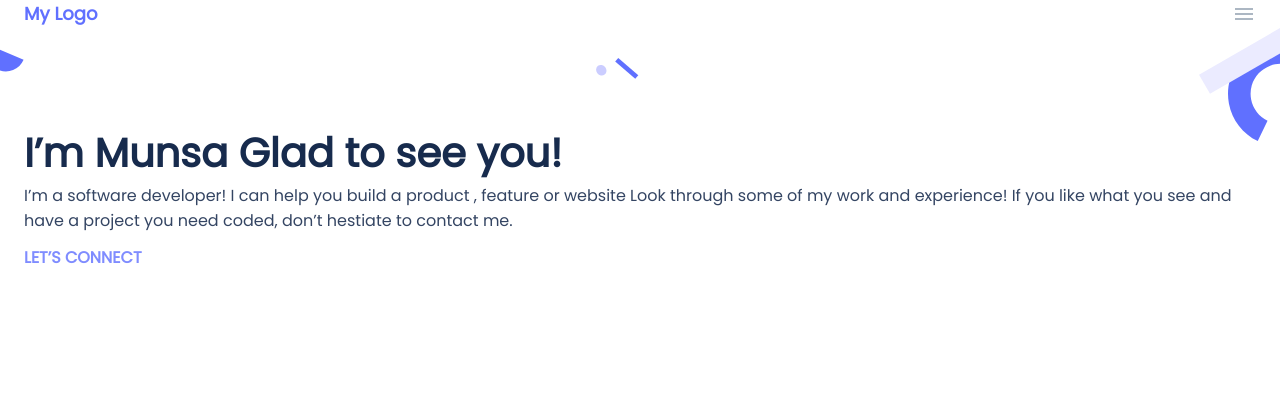
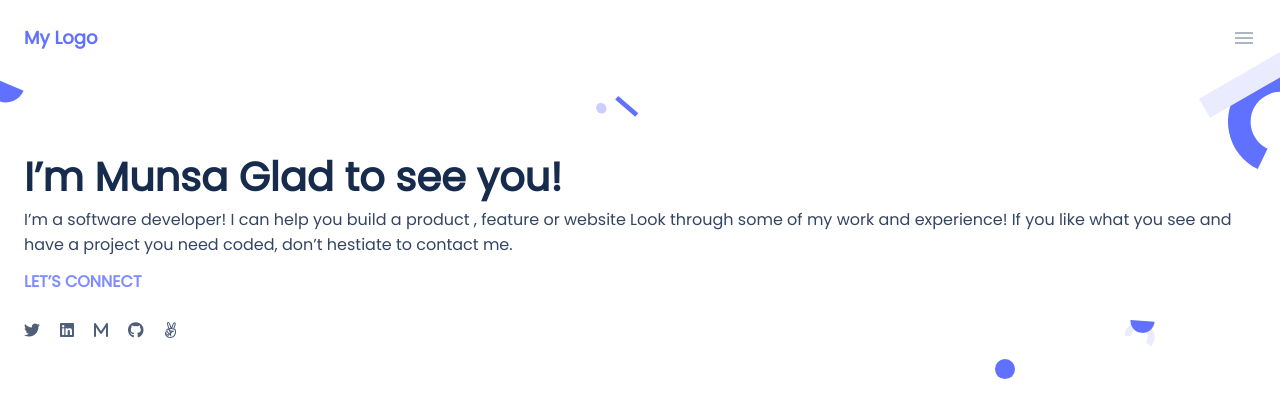
Before and after one commit to Munsa1/portfolio-responsive, a plain HTML site: page index.html in a window 1280 px wide. Drawn offline with nearby package versions, Linux system fonts and the light colour scheme.

```diff
--- a/index.html
+++ b/index.html
@@ -7,10 +7,11 @@
     <title>Portfolio Responsive</title>
     <link rel="stylesheet" href="style.css"/>
     <link rel="stylesheet" href="https://fonts.googleapis.com/css2?family=Material+Symbols+Outlined:opsz,wght,FILL,GRAD@48,400,0,0" />
+    <script src="https://kit.fontawesome.com/539abef2cf.js" crossorigin="anonymous"></script>
 </head>
 <body>
    <header class="header">
-    <div class="headerContainer pageMargin">
+    <div class="headerContainer">
       <a href="" class="logo">My Logo</a>
       <span class="material-symbols-outlined" style="color: #ACB7C3;">menu</span>
     </div>
@@ -23,6 +24,14 @@
         experience! If you like what you see and have a project you
         need coded, don’t hestiate to contact me.</p>
         <h2 class="subtiite pageMargin">LET’S CONNECT</h2>
+        <ul class="icons pageMargin">
+          <a href=""><li><i class="fa-brands fa-twitter"></i></li></a>
+          <a href=""><li><i class="fa-brands fa-linkedin"></i></li></a>
+          <a href=""><li><i class="fa-solid fa-m"></i></li></a>
+          <a href=""><li><i class="fa-brands fa-github"></i></li></a>
+          <a href=""><li><i class="fa-brands fa-angellist"></i></li></a>
+
+        </ul>
        </div>
 
 
--- a/style.css
+++ b/style.css
@@ -13,6 +13,9 @@
     display: flex;
     justify-content: space-between;
     align-items: center;
+    margin-top: 24px;
+    margin-left: 24px;
+    margin-right: 24px;
 }
 
 .logo {
@@ -22,9 +25,9 @@
 }
 
 .main-section {
-    background-image: url('images/Ellipse\ 11.svg'), url('images/Ellipse\ 5.svg'), url('images/Rectangle\ 7.svg'), url('images/Rectangle\ 4.svg'), url('images/Ellipse\ 3.svg');
+    background-image: url('images/Ellipse\ 11.svg'), url('images/Ellipse\ 5.svg'), url('images/Rectangle\ 7.svg'), url('images/Rectangle\ 4.svg'), url('images/Ellipse\ 3.svg'), url('images/Ellipse\ 12.svg'), url('images/Ellipse\ 13.svg'), url('images/Ellipse\ 4.svg');
     background-repeat: no-repeat, no-repeat, no-repeat, no-repeat, no-repeat;
-    background-position: left 8%, 47% 16%, 49% 14%, right top, 100% 10%;
+    background-position: left 8%, 47% 16%, 49% 14.5%, right top, 100% 8%, 90% 85%, 90% 89%, 79% 100%;
 }
 
 .sectionContainer {
@@ -55,5 +58,20 @@
     margin-top: 12px;
     color: #7F8CFF;
     font-size: 16px;
+    margin-bottom: 12px;
 
 }
+
+.icons {
+    margin-top: 12px;
+    display: flex;
+    justify-content: flex-start;
+    align-items: center;
+    margin-bottom: 12px;
+}
+
+.icons li {
+    margin-right: 20px;
+    color: #505F79;
+    height: 50px;
+}
```
Also changed, not shown: images/Ellipse 12.svg (added), images/Ellipse 13.svg (added), images/Ellipse 4.svg (added).
